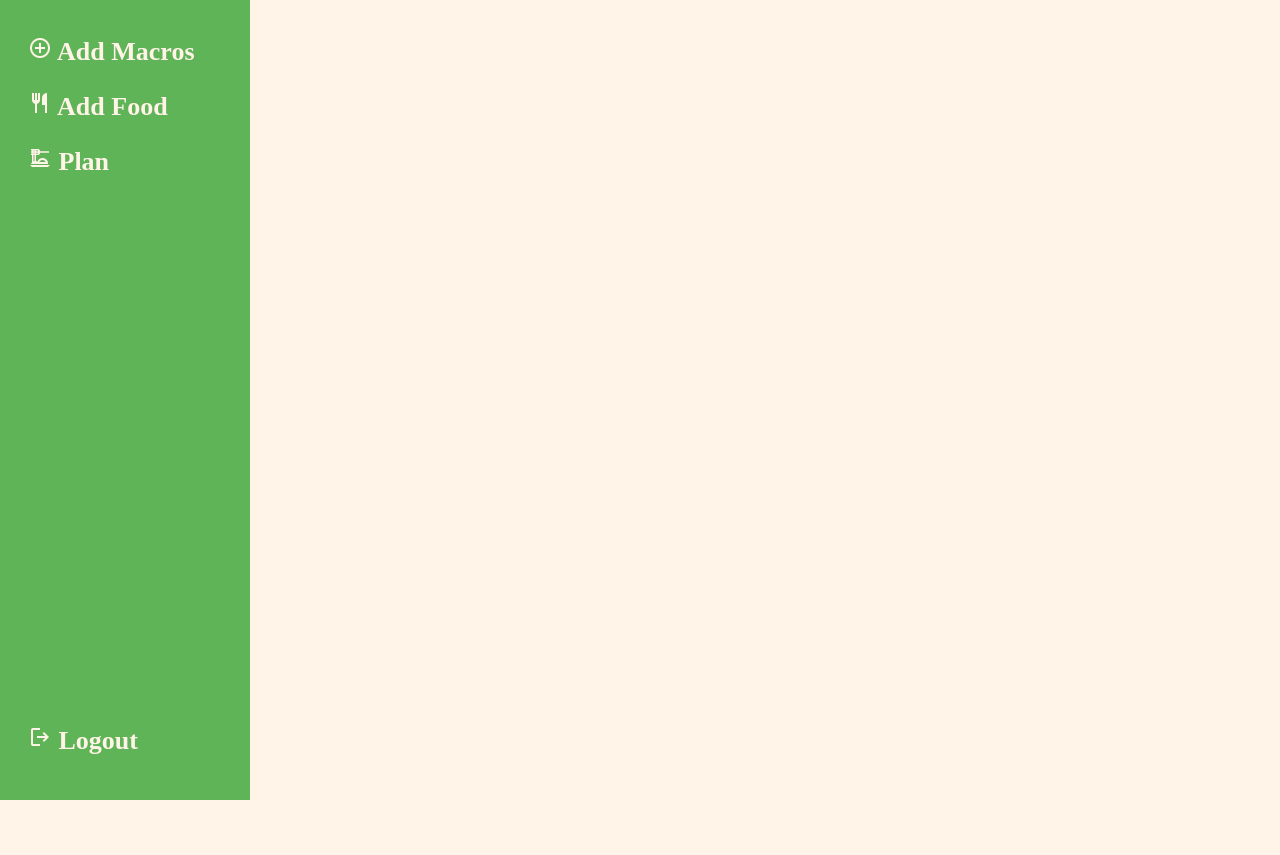
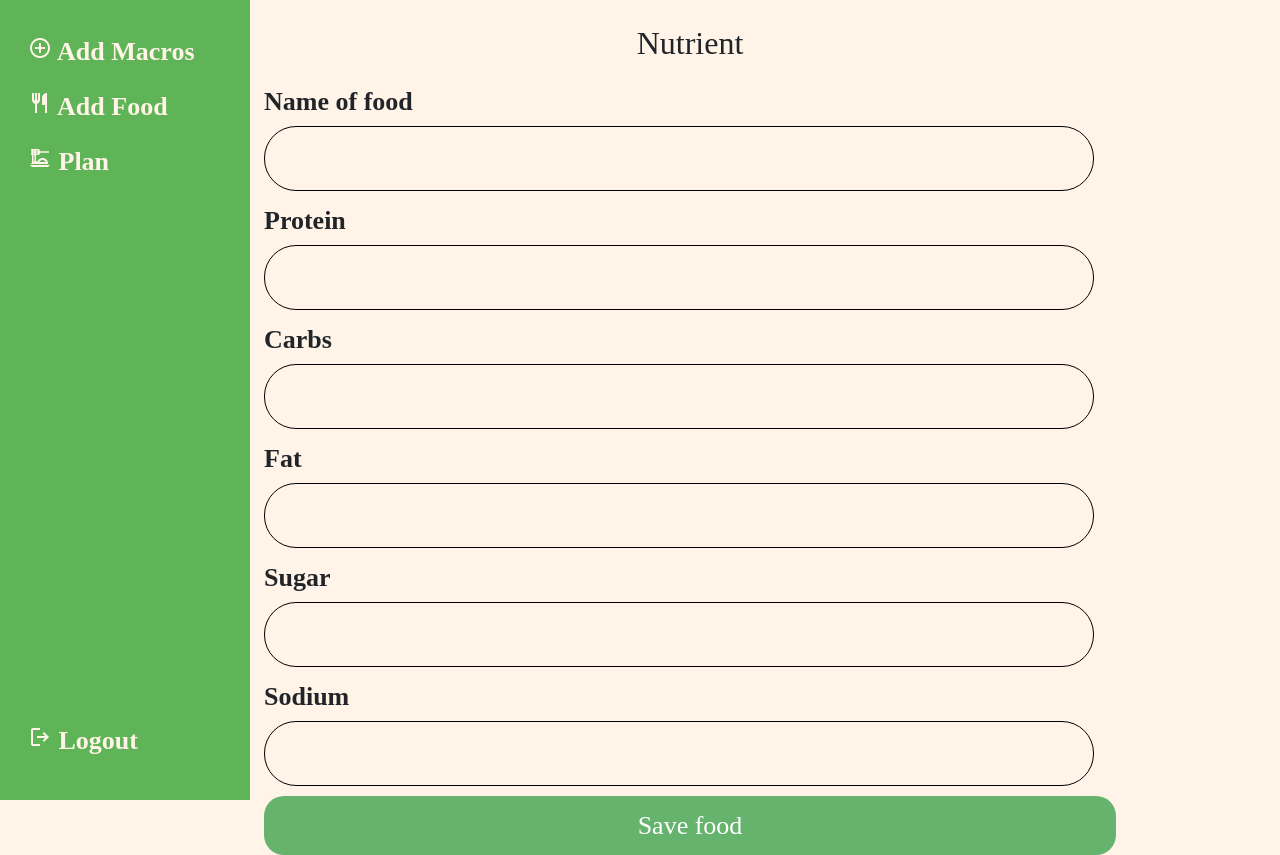
Before and after one commit to Pakar040/MacroMealPlanner, a Django app: page /food/ in a window 1280 px wide. Before the commit the page ends 800 px from the top, so only its background shows below. Run offline with Django 5.2, Linux system fonts and the light colour scheme; some web fonts are replaced.

Commit message:
Update food.html
food

```diff
--- a/macroMealPlanner/templates/mealPlannerApp/food.html
+++ b/macroMealPlanner/templates/mealPlannerApp/food.html
@@ -1,12 +1,58 @@
 {% extends "mealPlannerApp/base.html" %}
-<!DOCTYPE html>
-<html lang="en">
-<head>
-    <meta charset="UTF-8">
-    <meta name="viewport" content="width=device-width, initial-scale=1.0">
-    <title>Food</title>
-</head>
-<body>
-    <h1>Food</h1>
-</body>
-</html>
+
+{% block content %}
+<style>
+    .container h2 {
+        text-align: center;
+        margin-bottom: 20px;
+    }
+    .container label {
+        display: block;
+        margin-bottom: 5px;
+        font-weight: bold;
+    }
+    .container input[type="text"] {
+        width: calc(100% - 22px);
+        padding: 1.5vh 1.5vh;
+        margin-bottom: 10px;
+        border: 1px solid #000;
+        border-radius: 4vh;
+        background-color: #fff4e7;
+    }
+    .container input[type="submit"] {
+        display: block;
+        width: 100%;
+        padding: 10px;
+        background-color: #66b36e;
+        color: white;
+        border: none;
+        border-radius: 20px;
+        cursor: pointer;
+    }
+    .container input[type="submit"]:hover {
+        background-color: #4f9a55;
+    }
+</style>
+    <h2>Nutrient</h2>
+    <form action="/save_food" method="post">
+        <label for="food-name">Name of food</label>
+        <input type="text" id="food-name" name="food-name">
+
+        <label for="protein">Protein</label>
+        <input type="text" id="protein" name="protein">
+
+        <label for="carbs">Carbs</label>
+        <input type="text" id="carbs" name="carbs">
+
+        <label for="fat">Fat</label>
+        <input type="text" id="fat" name="fat">
+
+        <label for="sugar">Sugar</label>
+        <input type="text" id="sugar" name="sugar">
+
+        <label for="sodium">Sodium</label>
+        <input type="text" id="sodium" name="sodium">
+
+        <input type="submit" value="Save food">
+    </form>
+    {% endblock %}
```
